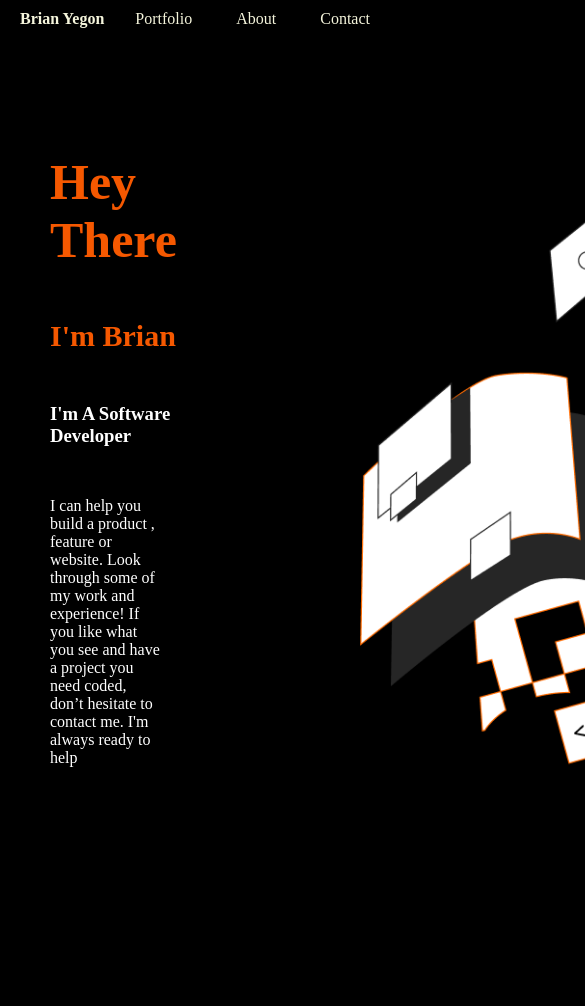
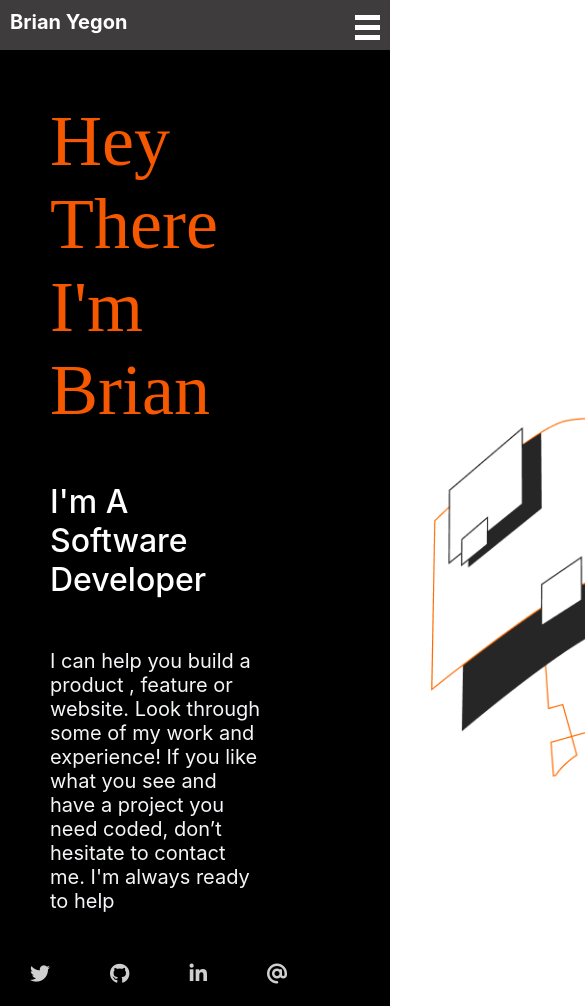
Before and after one commit to yegonkimutai/Create-a-Portfolio, a website: page index.html in a window 390 px wide. Shown: the top 1006 px of the page, 585 px wide, since content can reach past the window. Before the commit the page ends 882 px from the top, so only its background shows below. Drawn offline with Linux system fonts and the light colour scheme.

Commit message:
Add HTML and CSS contents

```diff
--- a/index.html
+++ b/index.html
@@ -6,27 +6,56 @@
     <meta name="viewport" content="width=device-width, initial-scale=1.0">
     <title>Document</title>
     <link rel="stylesheet" href="style.css">
+    <script src="https://kit.fontawesome.com/6d267a36ba.js" crossorigin="anonymous"></script>
 </head>
 <body>
-    <nav>
+    <div class="wrapper">
+    <header>
+        <nav>
         <h4 class="logo">Brian Yegon</h4>
-        <ul>
+        <ul class="menu">
             <li>Portfolio</li>
             <li>About</li>
             <li>Contact</li>
+            <li><i class="fa-regular fa-envelope"></i></li>
         </ul>
-    </nav>
+        <div class="h-menu">
+            <!-- <i class="fa-light fa-bars"></i> -->
+            <span class="bar"></span>
+            <span class="bar"></span>
+            <span class="bar"></span>
+        </div>
+        </nav>
+    </header>
 
     <div class="body">
         <div>
-        <h1 class="title">Hey There</h1>
-        <h2 class="sub">I'm Brian</h2>
+        <h1 class="title">Hey There
+            <br>
+            I'm Brian
+        </h1>
         <h3 class="intro">I'm A Software Developer</h3>
         <p class="p">
             I can help you build a product , feature or website. Look through some of my work and experience! If you like what you see and have a project you need coded,
             don’t hesitate to contact me. I'm always ready to help</p>
         </div>
-            <img src="Illustration-headerJPG.png" alt=""/>
+            <li><img src="Illustration-headerJPG.png" alt=""/></li>
+    </div>
+
+    <ul class="icon">
+        <li class="i">
+            <i class="fa-brands fa-twitter"></i>
+        </li>
+        <li class="i">
+            <i class="fa-brands fa-github"></i>
+        </li>
+        <li class="i">
+            <i class="fa-brands fa-linkedin-in"></i>
+        </li>
+        <li class="i">
+            <i class="fa-solid fa-at"></i>
+        </li>
+    </ul>
     </div>
 </body>
 </html>
--- a/style.css
+++ b/style.css
@@ -4,36 +4,64 @@
   text-decoration: none;
   list-style: none;
   box-sizing: border-box;
-  background: black;
 }
 
-nav {
+  nav {
+    display: flex;
+    justify-content: space-between;
+    background: #3E3C3C;
+    width: 100%;
+    height: 50px;
+  }
+
+
+.menu {
+  position: relative;
   display: flex;
-  align-items: center;
-  justify-content: space-between;
+  justify-content: center;
+
 }
 
+.h-menu {
+  display: none;
+}
+
+.bar {
+  display: block;
+  width: 25px;
+  height: 5px;
+  margin: 5px auto;
+  background-color: white;
+}
+
+
 .logo {
-  color: beige;
-  text-decoration: none;
-  margin-left: 20px;
+  color: #FFFFFF;
+  font-family: 'Inter';
+  font-style: normal;
+  font-weight: 700;
+  margin: 10px;
+  font-size: 20px;
+  padding: 0;
 }
 
 li {
   list-style-type: none;
   display: inline-block;
-  padding: 10px 20px;
-  color: beige;
+  color: #CFCFCF;
+  padding: 0px 30px;
 }
 
 li:hover {
   color: blue;
+  cursor: pointer;
 }
 
 .body {
   display: flex;
   justify-content: space-between;
   align-items: center;
+  background: black;
 }
 
 img {
@@ -44,23 +72,73 @@ img {
   color: #f55800;
   font-size: 50px;
   margin: 50px;
+  font-family: 'Crete Round';
+  font-weight: 400;
+  font-size: 72px;
 }
 
-.sub {
-  color: #f55800;
-  font-size: 30px;
-  margin: 50px;
-}
 
 .intro {
-  color: white;
+  color: #FFFFFF;
   margin: 50px;
+  font-family: 'Inter';
+  font-weight: 500;
+  font-size: 32px;
 }
 
 .p {
-  color: white;
+  color: #F4F5F7;
   margin: 50px;
   width: 50%;
   height: 50%;
   flex-direction: column;
+  font-family: 'Inter';
+  font-style: normal;
+  font-weight: 400;
+  font-size: 20px;
 }
+
+.icon {
+  background: black;
+  display: flex;
+  font-size: 20px;
+  padding-bottom: 20px;
+}
+
+.icon:hover {
+  cursor: pointer;
+  color: blue;
+}
+
+.i {
+  margin: 0;
+}
+
+@media all and (max-width:500px) {
+  nav {
+    display: flex;
+    position: relative;
+    justify-content: space-between;
+  }
+  .h-menu {
+    display: block;
+    margin: 10px;
+    justify-content: flex-end;
+  }
+  .bar:hover {
+    color: blue;
+    cursor: pointer;
+  }
+  .menu {
+    display: none;
+  }
+
+  nav.menu{
+    display: none;
+  }
+
+  .p {
+    width: 80%;
+  }
+
+}
```
